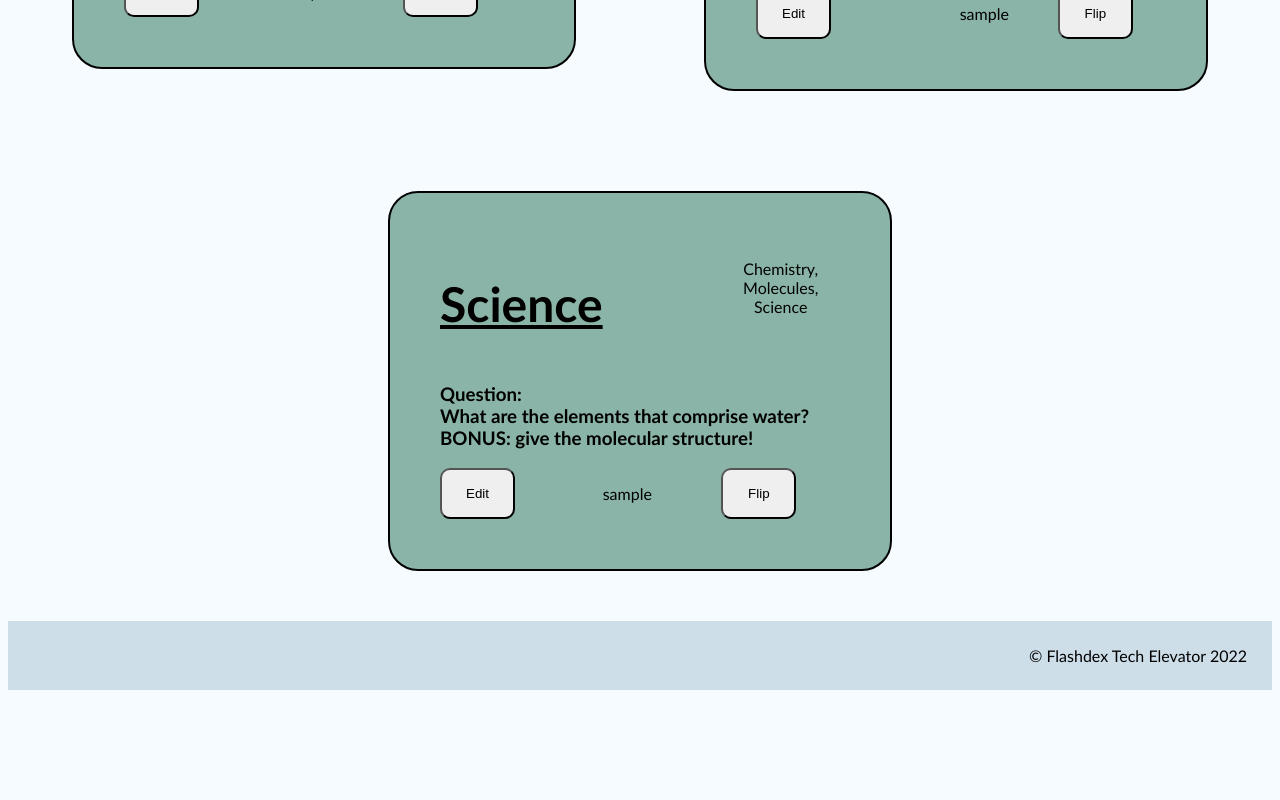
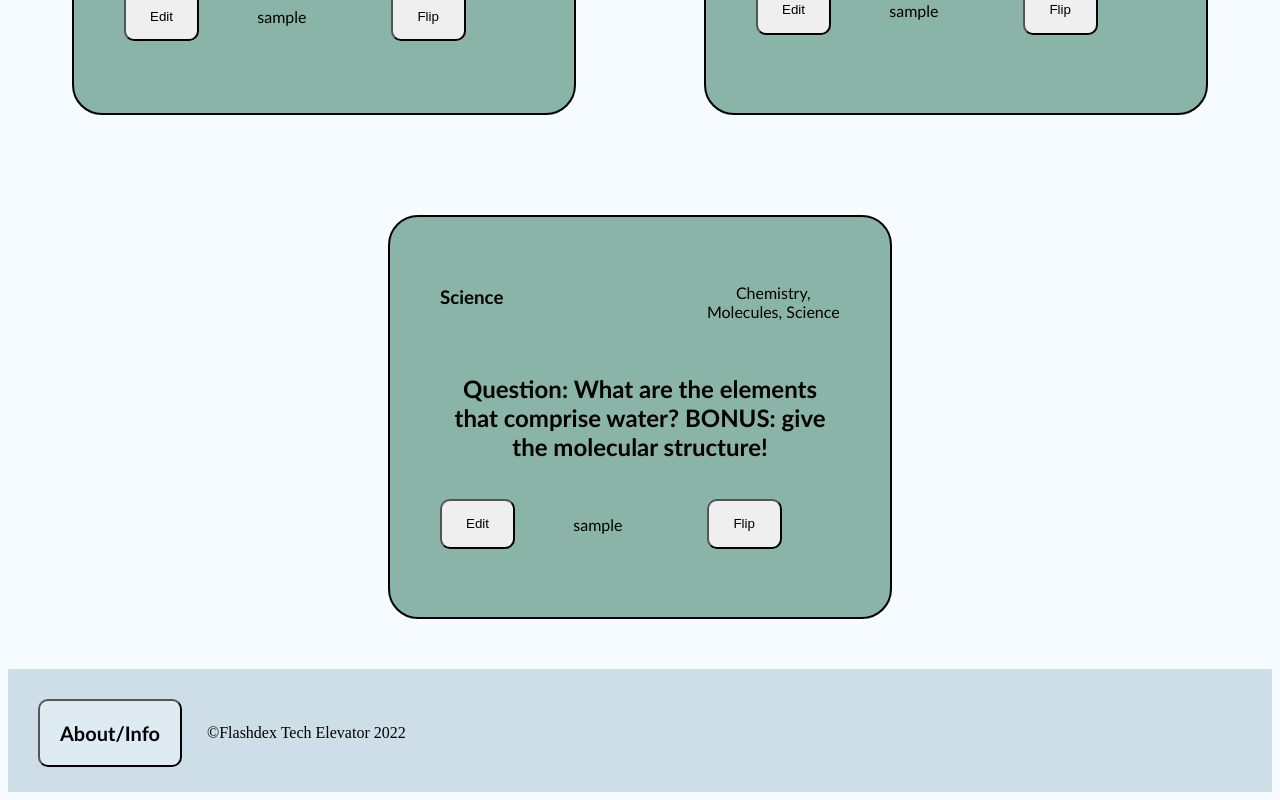
Before and after one commit to itomasek/Final-Capstone, a Vue app in the folder vue/: page / in a window 1280 px wide. Shown: the part 753-1553 px from the top of the page. Before the commit the page ends 1451 px from the top, so only its background shows below. Built offline with nearby package versions, Linux system fonts and the light colour scheme; sample sign-in values are in the browser's storage.

Commit message:
Additional styling changes to Decks

```diff
--- a/vue/src/App.vue
+++ b/vue/src/App.vue
@@ -4,16 +4,19 @@
     <app-header />
 
     <router-view />
+
+    <app-footer></app-footer>
   </div>
 </template>
 
 <script>
 import AppHeader from "./components/AppHeader.vue";
+import AppFooter from "./components/AppFooter.vue";
 
 
 export default {
   name: "app",
-  components: { AppHeader},
+  components: { AppHeader,AppFooter},
 };
 </script>
 
--- a/vue/src/components/AddDeck.vue
+++ b/vue/src/components/AddDeck.vue
@@ -1,18 +1,18 @@
 <template>
-  <div>
+  <div >
     <form class="new-deck-form" v-on:submit.prevent>
       <h1>New Deck Form</h1>
-      <div>
+      <div class="ndform">
         <label for="name">Deck Name: </label>
         <br />
         <input type="text" name="name" v-model="deck.name" />
       </div>
-      <div>
+      <div class="ndform">
         <label for="subject">Deck Subject: </label>
         <br />
         <input type="text" name="subject" v-model="deck.subject" />
       </div>
-      <div>
+      <div class="ndform">
         <label for="description">Deck Description</label>
         <br />
         <textarea
@@ -32,7 +32,7 @@
   </div>
 </template>
 
-<script>
+<script >
 import CardService from "../services/CardService";
 import DeckCardList from "./DeckCardList.vue";
 export default {
@@ -83,17 +83,24 @@ export default {
 </script>
 
 <style>
+
 .new-deck-form {
-  margin-left: 300px;
+  margin: auto;
   display: flex;
   flex-direction: column;
   align-content: center;
   font-family: "Trebuchet MS", "Lucida Sans Unicode", "Lucida Grande",
     "Lucida Sans", Arial, sans-serif;
+  text-align: center;
+}
+.ndform{
+  margin: auto;
+  text-align: center;
+
 }
 
 .ndbutton {
-  margin-bottom: 5px;
+  margin:auto;;
   width: 150px;
 }
 </style>
--- /dev/null
+++ b/vue/src/components/AppFooter.vue
@@ -0,0 +1,49 @@
+<template>
+ <div class="container">
+    <div>
+      <router-link v-bind:to="{ name: 'new-card' }"
+        ><button class="header">About/Info</button></router-link>
+  </div>
+    <footer>&copy;Flashdex Tech Elevator 2022</footer>
+  </div>
+</template>
+
+<script>
+export default {
+  name: "app-footer",
+};
+</script>
+
+<style>
+.container {
+  display: flex;
+  align-items: center;
+  flex-wrap: nowrap;
+  background: #cddee8;
+  padding-left: 5px;
+  padding-top: 5px;
+  padding-bottom: 0;
+}
+
+
+.footer {
+  flex-grow: 1;
+  justify-content: space-evenly;
+  flex-grow: 1;
+  margin: 25px;
+  font-family: "Trebuchet MS", "Lucida Sans Unicode", "Lucida Grande",
+    "Lucida Sans", Arial, sans-serif;
+  padding: 25px;
+  background-color: #CDDEE8;
+  border-radius: 10px;
+  font-size: 20px;
+  font-weight: bold;
+  text-align: right;
+}
+
+
+.header:hover {
+    text-decoration: underline;
+}
+
+</style>
--- a/vue/src/components/Card.vue
+++ b/vue/src/components/Card.vue
@@ -1,18 +1,18 @@
 <template>
   <div>
     <div id="front" v-if="showFront">
-      <h1 class="subject">{{ card.subject }}</h1>
+      <h3 class="subject">{{ card.subject }}</h3>
       <p class="tags">{{ card.tags }}</p>
-      <h3 class="question">Question: <br>{{ card.question }}</h3>
+      <h2 class="question">Question: {{ card.question }}</h2>
       <button class="edit" v-on:click="editCard">Edit</button>
       <p class="author">{{ this.username }}</p>
       <button class="flip" v-on:click="showFront = !showFront">Flip</button>
 
     </div>
     <div id="back" v-else>
-      <h1 class="subject">{{ card.subject }}</h1>
+      <h3 class="subject">{{ card.subject }}</h3>
       <p class="tags">{{ card.tags }}</p>
-      <h3 class="answer">Answer: <br>{{ card.answer }}</h3>
+      <h2 class="answer">Answer: {{ card.answer }}</h2>
       <button class="edit" v-on:click="editCard">Edit</button>
       <p class="author">{{ this.username }}</p>
       <button class="flip" v-on:click="showFront = !showFront">Flip</button>
@@ -62,12 +62,14 @@ export default {
   border-radius: 30px;
   background-color: #8ab4a7;
   width: 400px;
+  height:300px;
 }
 
 #back {
   font-family:'Trebuchet MS', 'Lucida Sans Unicode', 'Lucida Grande', 'Lucida Sans', Arial, sans-serif;
   display: grid;
   grid-template-columns: 1fr 1fr 1fr;
+  grid-template-rows: 1fr 1fr 1fr;
   grid-template-areas:
     "subject . tags "
     "answer answer answer"
@@ -78,12 +80,13 @@ export default {
   border-radius: 30px;
   background-color: #DBF0E9;
   width: 400px;
+  height:300px;
 }
 
 
 .subject {
   grid-area: subject;
-  text-decoration: underline;
+
 }
 
 .tags {
@@ -98,6 +101,7 @@ export default {
   grid-area: edit;
   border-radius: 10px;
   width: 75px;
+  height: 50px;
 }
 
 .author {
@@ -111,6 +115,8 @@ export default {
   grid-area: flip;
   border-radius: 10px;
   width: 75px;
+  height:50px;
+
 }
 
 .answer {
--- a/vue/src/components/CardDetail.vue
+++ b/vue/src/components/CardDetail.vue
@@ -33,6 +33,7 @@
         ></textarea>
       </div>
       <button class="editcard" v-on:click.prevent="saveEdit">Save Your Changes</button>
+
       <button class="editcard" v-on:click="cancelEdit">Cancel</button>
     </form>
   </div>
@@ -82,7 +83,7 @@ export default {
 }
 
 .editcard {
-  margin-bottom: 5px;
+  margin: 5px auto;
   width: 150px;
 
 }
--- a/vue/src/components/CardList.vue
+++ b/vue/src/components/CardList.vue
@@ -49,7 +49,7 @@ export default {
     },
   },
 };
-</script>
+</script >
 
 <style>
 .cards-container {
@@ -69,6 +69,7 @@ h1 {
 .title{
   font-size: 75px;
   text-decoration: underline;
+
 }
 
 #filter-bar {
--- a/vue/src/components/Deck.vue
+++ b/vue/src/components/Deck.vue
@@ -1,7 +1,7 @@
 <template>
   <div>
     <div id="deck-container">
-      <h1 class="deck-name">{{ deck.name }}</h1>
+      <h2 class="deck-name">{{ deck.name }}</h2>
       <h4 class="deck-subject">{{ deck.subject }}</h4>
       <br />
       <p class="deck-description">{{ deck.description }}</p>
@@ -45,6 +45,7 @@ export default {
   font-family:'Trebuchet MS', 'Lucida Sans Unicode', 'Lucida Grande', 'Lucida Sans', Arial, sans-serif;
   display: grid;
   grid-template-columns: 1fr 1fr 1fr;
+  grid-template-rows: 1fr 1fr 1fr;
   grid-template-areas:
     "name . subject"
     "description description description"
@@ -55,11 +56,12 @@ export default {
   border-radius: 30px;
   background-color: #C9E3DA;
   width: 400px;
+  height:300px;
 }
 
 .deck-name {
   grid-area: name;
-  text-decoration: underline;
+
 }
 
 .deck-subject {
@@ -77,5 +79,8 @@ export default {
 
 .edit-button {
   grid-area: edit;
+  border-radius: 10px;
+  width: 125px;
+  height:50px;
 }
 </style>
--- a/vue/src/components/DeckCard.vue
+++ b/vue/src/components/DeckCard.vue
@@ -1,9 +1,9 @@
 <template>
   <div>
     <div id="front" v-if="showFront">
-      <h1 class="subject">{{ card.subject }}</h1>
+      <h3 class="subject">{{ card.subject }}</h3>
       <p class="tags">{{ card.tags }}</p>
-      <h3 class="question">Question: <br />{{ card.question }}</h3>
+      <h2 class="question">Question: {{ card.question }}</h2>
       <div class="add-to-deck">
         <label for="AddToDeck"> {{ determineCheckText }} </label>
         <input
@@ -20,7 +20,7 @@
     <div id="back" v-else>
       <h1 class="subject">{{ card.subject }}</h1>
       <p class="tags">{{ card.tags }}</p>
-      <h3 class="answer">Answer: <br />{{ card.answer }}</h3>
+      <h3 class="answer">Answer: {{ card.answer }}</h3>
 
       <p class="author">{{ this.username }}</p>
       <button class="flip" v-on:click="showFront = !showFront">Flip</button>
@@ -78,6 +78,7 @@ export default {
     "Lucida Sans", Arial, sans-serif;
   display: grid;
   grid-template-columns: 1fr 1fr 1fr;
+  grid-template-rows: 1fr 1fr 1fr;
   grid-template-areas:
     "subject . tags "
     "question question question"
@@ -86,7 +87,7 @@ export default {
   padding: 50px;
   margin: 50px;
   border-radius: 30px;
-  background-color: #c9e3da;
+  background-color: #8ab4a7;
   width: 300px;
 }
 
@@ -103,13 +104,13 @@ export default {
   padding: 50px;
   margin: 50px;
   border-radius: 30px;
-  background-color: #dbf0e9;
+  background-color: #DBF0E9;
   width: 300px;
 }
 
 .subject {
   grid-area: subject;
-  text-decoration: underline;
+
 }
 
 .tags {
@@ -129,10 +130,13 @@ export default {
 .author {
   grid-area: author;
   text-align: center;
+  margin-top: 50px;
 }
 
 .flip {
   grid-area: flip;
+  margin-top: 50px;
+  margin-left: 10px;
 }
 
 .answer {
--- a/vue/src/components/DeckCardList.vue
+++ b/vue/src/components/DeckCardList.vue
@@ -4,7 +4,7 @@
     <div id="filter-bar">
       <label for="filter-cards">Filter By Tags: </label>
       <br />
-      <input type="text" name="filter-cards" v-model="filter" />
+      <input class="filter-bar" type="text" name="filter-cards" v-model="filter" />
     </div>
     <div class="deck-cards-container">
       <deck-card
@@ -66,6 +66,11 @@ h1 {
 #filter-bar {
   font-family: "Trebuchet MS", "Lucida Sans Unicode", "Lucida Grande",
     "Lucida Sans", Arial, sans-serif;
-  margin-left: 300px;
+  margin:auto;
+  text-align: center;
+  font-size: 50px;
+}
+.filter-bar{
+  padding: 10px 50px 10px 50px;
 }
 </style>
--- a/vue/src/components/DeckList.vue
+++ b/vue/src/components/DeckList.vue
@@ -1,6 +1,6 @@
 <template>
   <div>
-    <h1>Your Decks So Far:</h1>
+    <h1>Your Decks:</h1>
     <p v-if="this.decks.length == 0">You Don't Have Any Decks Yet!</p>
     <div class="deck-container">
       <deck v-for="deck in decks" v-bind:key="deck.deckId" v-bind:deck="deck" />
@@ -59,13 +59,13 @@ h2, h1 {
   display: flex;
   flex-wrap: wrap;
   justify-content: space-around;
-  margin-left: 300px;
+  margin: auto;
 }
 
 .example-deck-container {
   display: flex;
   flex-wrap: wrap;
   justify-content: space-around;
-  margin-left: 300px;
+  margin: auto;
 }
 </style>
--- a/vue/src/views/Home.vue
+++ b/vue/src/views/Home.vue
@@ -11,9 +11,7 @@
       <card v-for="card in this.$store.state.exampleCards"
       v-bind:key="card.cardId" v-bind:card="card" />
     </div>
-    <footer class ="footer">
-      &copy; Flashdex Tech Elevator 2022
-    </footer>
+
   </div>
 
 </template>
@@ -48,11 +46,6 @@ h1{
 .main-container {
   text-align: center;
 }
-.footer {
-  font-family:'Trebuchet MS', 'Lucida Sans Unicode', 'Lucida Grande', 'Lucida Sans', Arial, sans-serif;
-  background-color: #CDDEE8;
-  padding: 25px;
-  text-align: right;
-}
+
 
 </style>
```
